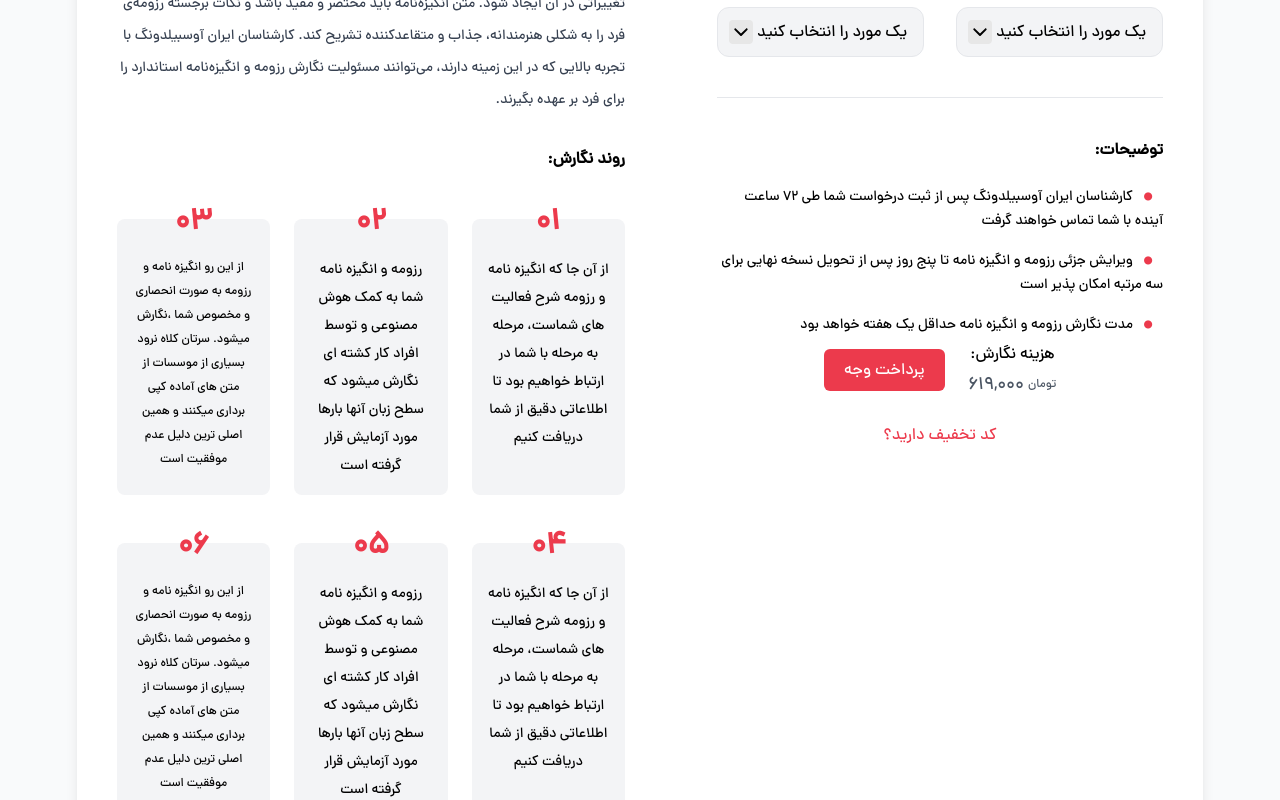
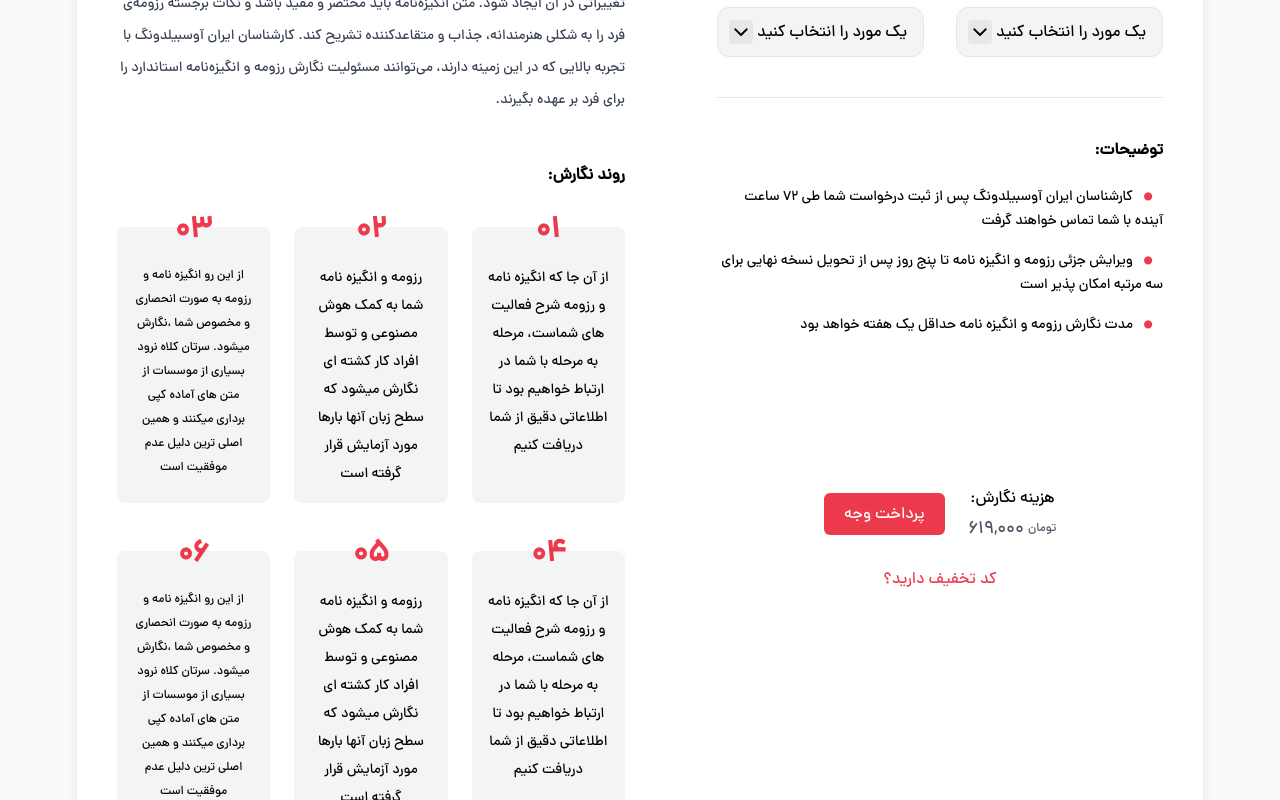
Before and after one commit to alimansoo/IranAusbildungFront, a React (Create React App) app: page /cover_letter in a window 1280 px wide. Shown: the part 613-1413 px from the top of the page. Built offline with nearby package versions, Linux system fonts and the light colour scheme.

Commit message:
edit cover letter

```diff
--- a/src/pages/cover_letter.jsx
+++ b/src/pages/cover_letter.jsx
@@ -22,7 +22,7 @@ function Comparison() {
               <div className='text-sm text-gray-600'>لطفا فرم های زیر را پر کنید</div>
             </div>
             <div className='w-full flex flex-row items-stretch gap-7 my-10 bg-white rounded-2xl shadow-lg p-10'>
-              <div className='flex flex-col justify-between w-1/2 h-full pl-16'>
+              <div className='flex flex-col justify-between w-1/2 h-full pl-16 gap-36'>
                 <div className='w-full inline-flex flex-col gap-10 '>
                   <div className='w-full inline-flex gap-8'>
                     <FormInput label={'نام و نام خانوادگی'} placeholder={'نام را وارد کنید'} />
@@ -66,10 +66,10 @@ function Comparison() {
                     اما انگیزه‌نامه‌نویسی با رزومه‌نویسی متفاوت و چالش‌برانگیزتر است. چون علاوه بر قواعد و الگوهای کلی، سایر اجزای آن متغیر هستند و باید با توجه به هر فرد و هر کارفرما/دانشگاه، تغییراتی در آن ایجاد شود. متن انگیزه‌نامه باید مختصر و مفید باشد و نکات برجسته رزومه‌ی فرد را به شکلی هنرمندانه، جذاب و متقاعد‌کننده تشریح کند. کارشناسان ایران آوسبیلدونگ با تجربه بالایی که در این زمینه دارند، می‌توانند مسئولیت نگارش رزومه و انگیزه‌نامه استاندارد را برای فرد بر عهده بگیرند.
                   </p>
                 </div>
-                <div className='w-full text-right pt-4'>
+                <div className='w-full text-right pt-8'>
                   <h6 className='font-bold'>روند نگارش:</h6>
                 </div>
-                <div className='w-full inline-flex justify-between gap-6 pt-8'>
+                <div className='w-full inline-flex justify-between gap-6 pt-6'>
                   <div className='bg-gray-100 relative flex flex-col px-4 rounded-lg py-4 w-full pt-9'>
                     <span className='text-primary-default text-3xl font-bold absolute left-1/2 -top-4 -translate-x-1/2'>۰۱</span>
                     <span className='text-[14px] leading-7'>از آن جا که انگیزه نامه و رزومه شرح فعالیت های شماست، مرحله به مرحله با شما در ارتباط خواهیم بود تا اطلاعاتی دقيق از شما دریافت کنیم</span>
```
